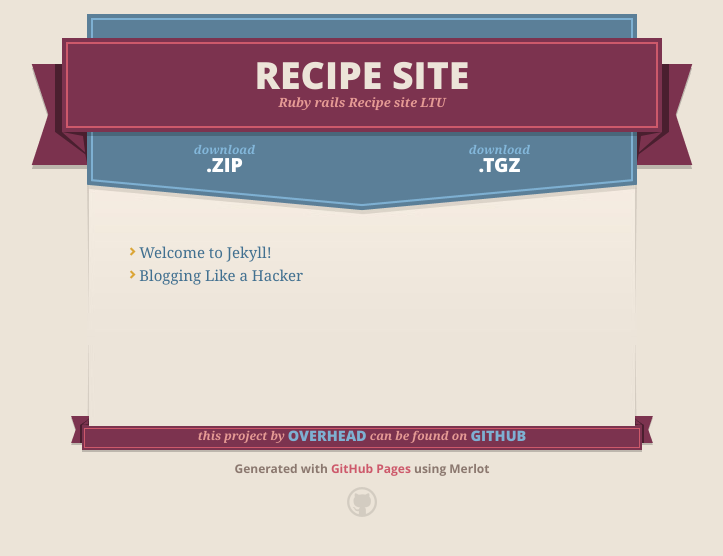
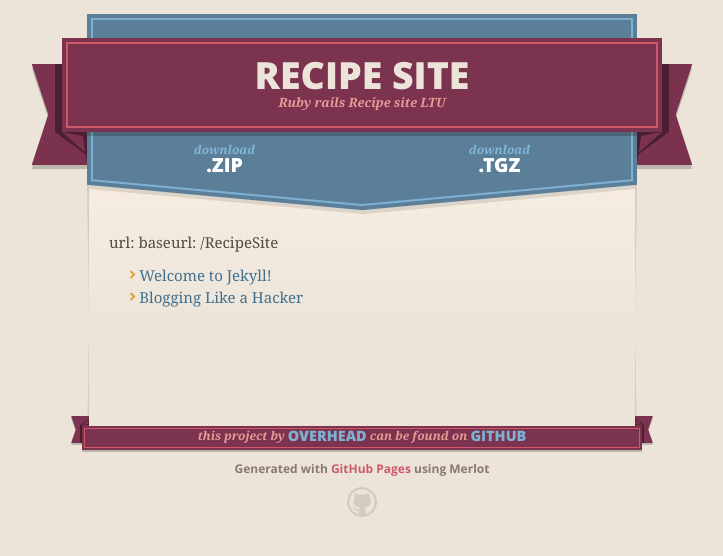
Before and after one commit to Overhead/RecipeSite, a Jekyll site: the page built from index.html, in a window 1280 px wide. Shown: the top 556 px of the page, without its empty margins (278-1001 px from the left). Built offline with Jekyll 4.4.1, drawn with Linux system fonts in a browser that asks for light colours; nearby versions of some CDN libraries; Markdown is read by kramdown in place of the engine named in the settings.

Commit message:
Trying again

```diff
--- a/_config.yml
+++ b/_config.yml
@@ -1,3 +1,4 @@
-name: Recipe Site
+name:     Recipe Site
 markdown: redcarpet
 pygments: true
+baseurl:  /RecipeSite
--- a/_layouts/default.html
+++ b/_layouts/default.html
@@ -5,13 +5,13 @@
     <meta http-equiv="X-UA-Compatible" content="chrome=1">
     <meta name="viewport" content="width=640" />
 
-    <link rel="stylesheet" href="stylesheets/core.css" media="screen"/>
-    <link rel="stylesheet" href="stylesheets/mobile.css" media="handheld, only screen and (max-device-width:640px)"/>
-    <link rel="stylesheet" href="stylesheets/pygment_trac.css"/>
+    <link rel="stylesheet" href="{{ site.baseurl }}/stylesheets/core.css" media="screen"/>
+    <link rel="stylesheet" href="{{ site.baseurl }}/stylesheets/mobile.css" media="handheld, only screen and (max-device-width:640px)"/>
+    <link rel="stylesheet" href="{{ site.baseurl }}/stylesheets/pygment_trac.css"/>
 
-    <script type="text/javascript" src="javascripts/modernizr.js"></script>
+    <script type="text/javascript" src="{{ site.baseurl }}/javascripts/modernizr.js"></script>
     <script type="text/javascript" src="https://ajax.googleapis.com/ajax/libs/jquery/1.7.1/jquery.min.js"></script>
-    <script type="text/javascript" src="javascripts/headsmart.min.js"></script>
+    <script type="text/javascript" src="{{ site.baseurl }}/javascripts/headsmart.min.js"></script>
     <script type="text/javascript">
       $(document).ready(function () {
         $('#main_content').headsmart()
@@ -26,6 +26,8 @@
       {% include header.html %}
 
       <section id="main_content">
+        url: {{ site.url }}
+        baseurl: {{ site.baseurl }}
         {{ content }}
       </section>
 
```
